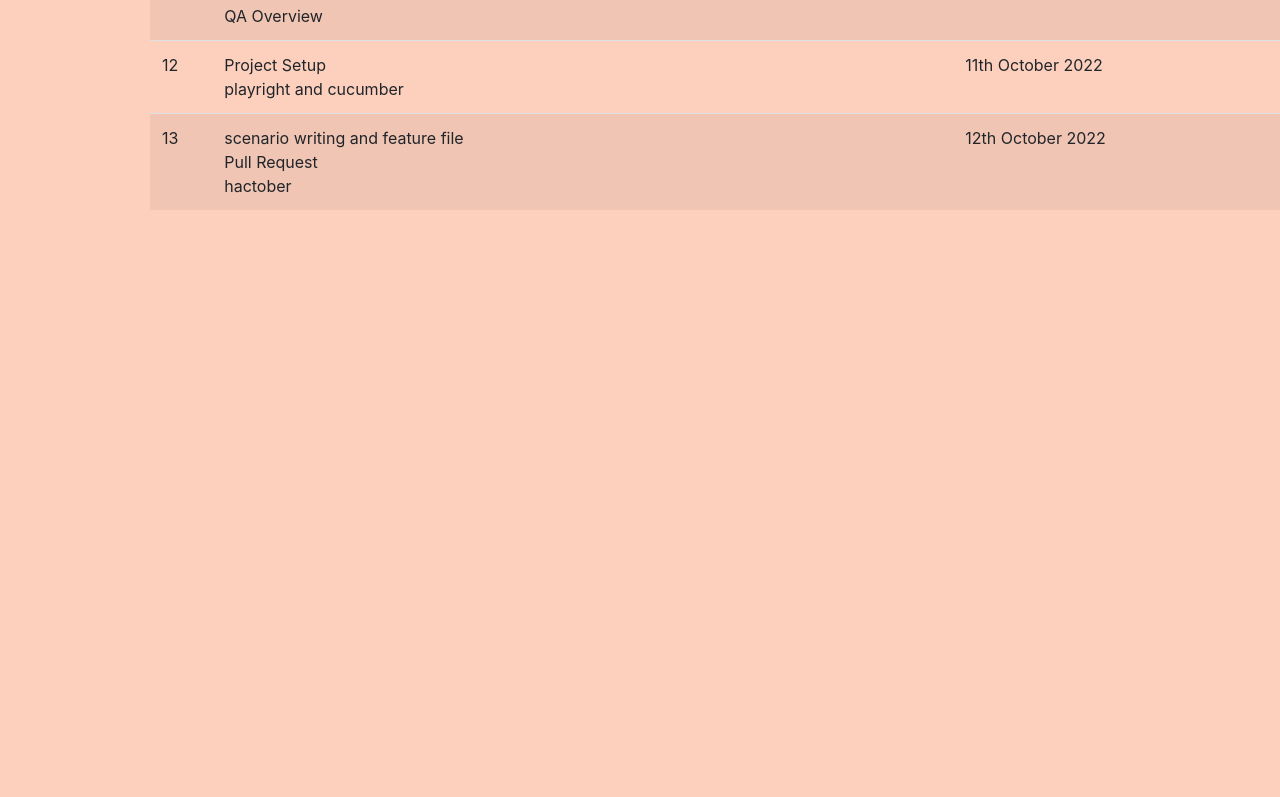
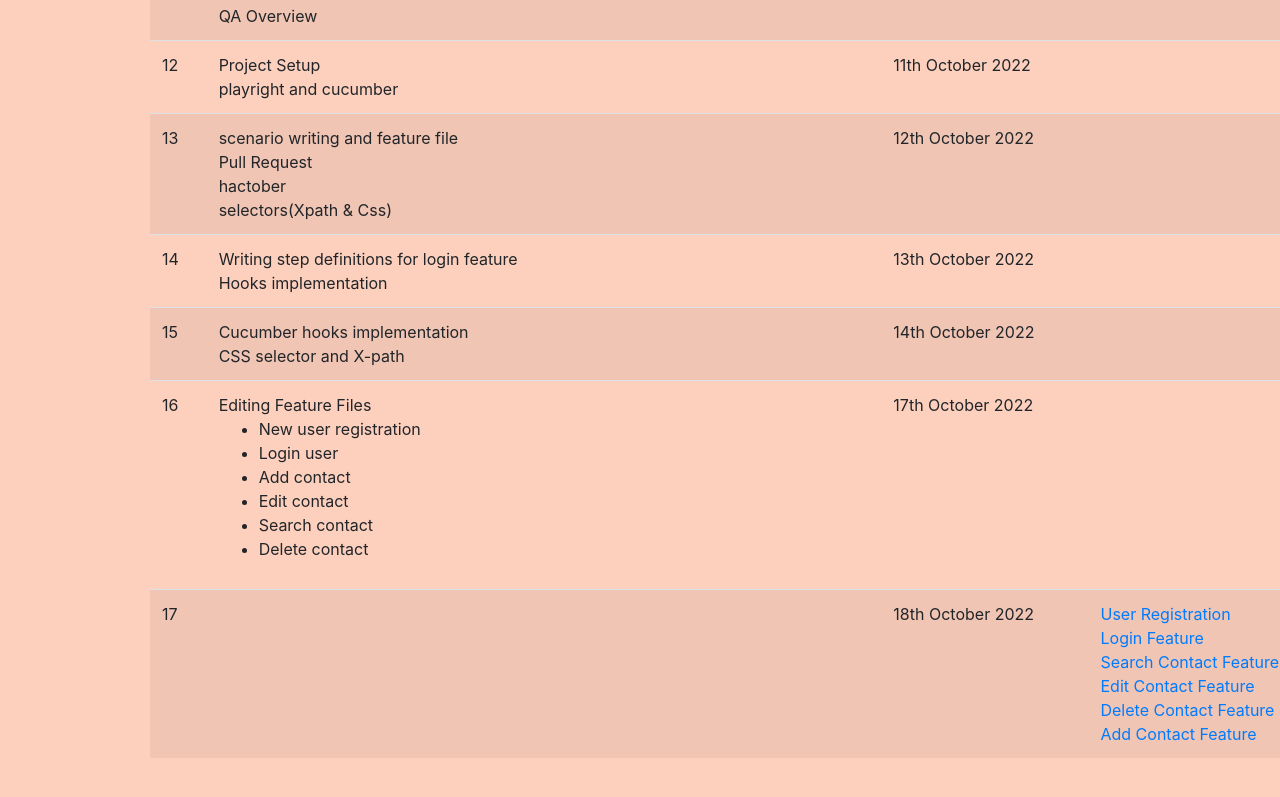
Before and after one commit to ritaadhikari/JanakariTechMentorship, a plain HTML site: page index.html in a window 1280 px wide. Shown: the part 1061-1858 px from the top of the page. Before the commit the page ends 1421 px from the top, so only its background shows below. Drawn offline with nearby package versions, Linux system fonts and the light colour scheme.

Commit message:
Static Project Upadated

```diff
--- a/assignment1/seatplanner.js
+++ b/assignment1/seatplanner.js
@@ -1,4 +1,4 @@
-let users = ["Rita", "Samikshya", "salipa", "susmita", "dikshya"];
+let users = ["Rita", "Samikshya", "salipa", "susmita"];
 console.log(users);
 for (let i = 0; i <= users.length; i++) {
   console.log([i + 1], ".", users[i]);
--- a/index.html
+++ b/index.html
@@ -13,7 +13,7 @@
 <body style="background-color:rgb(253, 208, 190);">
     <div class="center-align">
       <!-- <div>text</div> -->
-      <img src="./image/logo.png"  width="200px" height="200px">
+      <img src="./image/logo.png"  width="300px" height="200px">
     </div>
     <h1 style="text-align: center"><b>Mentorship</b></h1>
     <h2 style="text-align:center;color:darkslategray;"><b>Rita Adhikari</b></h2>
@@ -113,7 +113,7 @@
                 Promise Homework</br>
             </td>
             <td>3rd October 2022</td>
-            <td><a href="./assignment3/">clickhere!</a></td>
+            <td><a href=" ">clickhere!</a></td>
             <td>assignment</td>
           </tr>
           <tr>
@@ -156,13 +156,69 @@
                scenario writing and feature file</br>
                Pull Request</br>
                hactober </br>
+               selectors(Xpath & Css) </b>
 
 
             </td>
             <td>12th October 2022</td>
-            <td><a href="."></a></td>
+            <td><a href=""></a></td>
             <td>Session</td>
           </tr>
+          <tr>
+            <td>14</td>
+            <td>
+              Writing step definitions for login feature</br>
+              Hooks implementation</br>
+            </td>
+            <td>13th October 2022</td>
+            <td><a href=""></a></td>
+            <td>Session</td>
+          </tr>
+          <tr>
+            <td>15</td>
+            <td>
+              Cucumber hooks implementation</br>
+              CSS selector and X-path
+            </td>
+            <td>14th October 2022</td>
+            <td><a href=""></a></td>
+            <td>Session</td>
+          </tr>
+          <tr>
+            <td>16</td>
+            <td>
+              Editing Feature Files</br>
+                    <ul>
+                        <li>New user registration</li>
+                        <li>Login user</li>
+                        <li>Add contact</li>
+                        <li>Edit contact</li>
+                        <li>Search contact</li>
+                        <li>Delete contact</li>
+                    </ul>
+            </td>
+            <td>17th October 2022</td>
+            <td><a href=""></a></td>
+            <td>Session</td>
+          </tr>
+          <tr>
+            <td>17</td>
+            <td></td>
+
+
+            </td>
+            <td>18th October 2022</td>
+            <td>
+              <a href="https://github.com/SagarGi/FeatureFiles/blob/main/Features2/tests/features/userRegistration.feature">User Registration</a></br>
+              <a href="https://github.com/SagarGi/FeatureFiles/blob/main/Features2/tests/features/login.feature">Login Feature</a></br>
+              <a href="https://github.com/SagarGi/FeatureFiles/blob/main/Features2/tests/features/searchContact.feature">Search Contact Feature</a></br>
+              <a href="https://github.com/SagarGi/FeatureFiles/blob/main/Features2/tests/features/editContact.feature">Edit Contact Feature</a></br>
+              <a href="https://github.com/SagarGi/FeatureFiles/blob/main/Features2/tests/features/deleteContact.feature">Delete Contact Feature</a></br>
+              <a href="https://github.com/SagarGi/FeatureFiles/blob/main/Features2/tests/features/addcontact.feature">Add Contact Feature</a>
+            </td>
+            <td>Session</td>
+          </tr>
+
         </tbody>
       </table>
 </body>
--- a/style.css
+++ b/style.css
@@ -1,3 +1,3 @@
 #table {
-  padding: 10px 10px 10px 10px;
+  margin: 25px 150px 150px 100px;
 }
```
